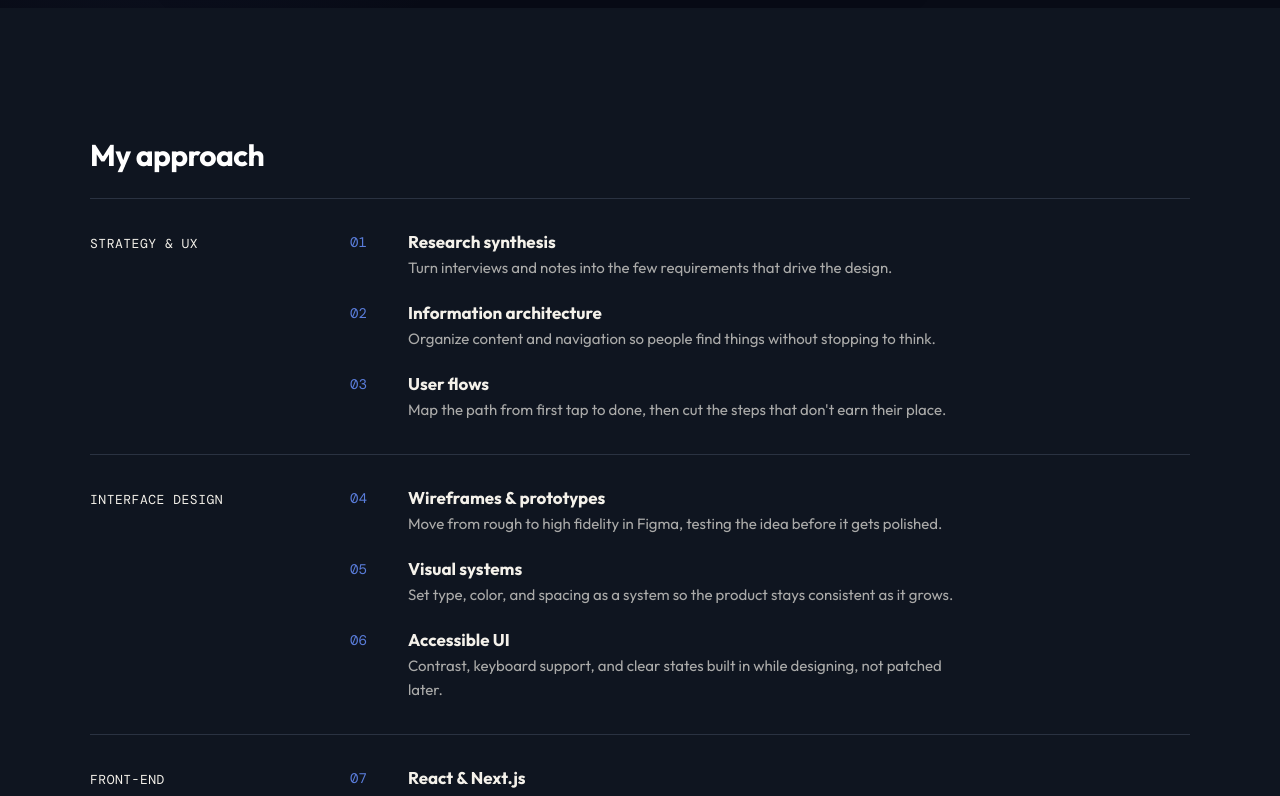
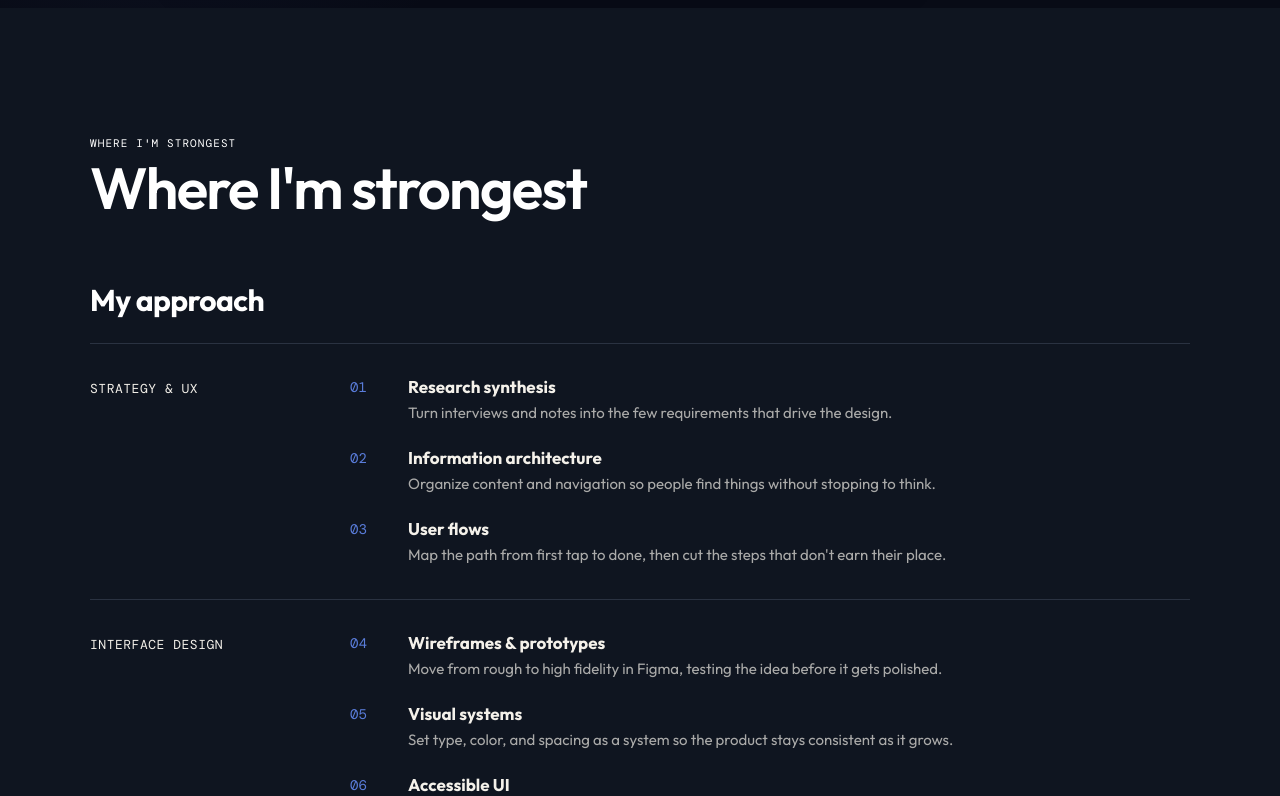
Before and after one commit to Ashley-Stephens/portfolio, a React (Create React App) app: page / in a window 1280 px wide. Shown: the part 1880-2676 px from the top of the page. Built offline with nearby package versions, Linux system fonts and the light colour scheme; what react-easy-emoji would draw is missing.

Commit message:
Revert "Remove 'Where I'm strongest' section"
This reverts commit 0e43a44aa894ae4a4cc4c036825264c4e5ca467b.

```diff
--- a/src/containers/Main.js
+++ b/src/containers/Main.js
@@ -187,6 +187,16 @@ const Main = () => {
         <div className="home-wrap home-wrap--mid">
 
           <section className="hp-section hp-reveal">
+            <div className="hp-section-label">
+              <span>Where I'm strongest</span>
+            </div>
+            <div className="hp-strength-head">
+              <h2 className="hp-h2 hp-strength-head__title">Where I&apos;m strongest</h2>
+            </div>
+
+          </section>
+
+          <section className="hp-section hp-reveal">
             <h2 className="hp-h2">My approach</h2>
 
             <div className="hp-cap">
```
